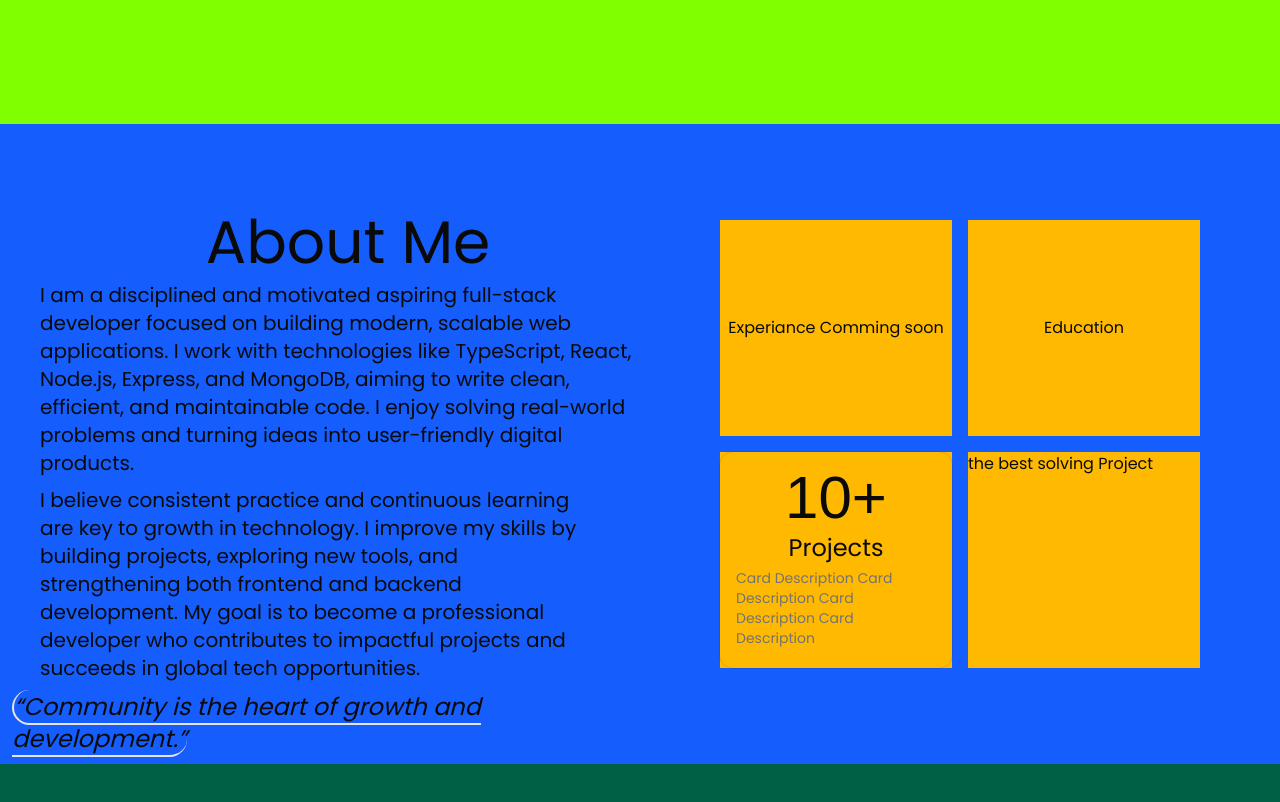
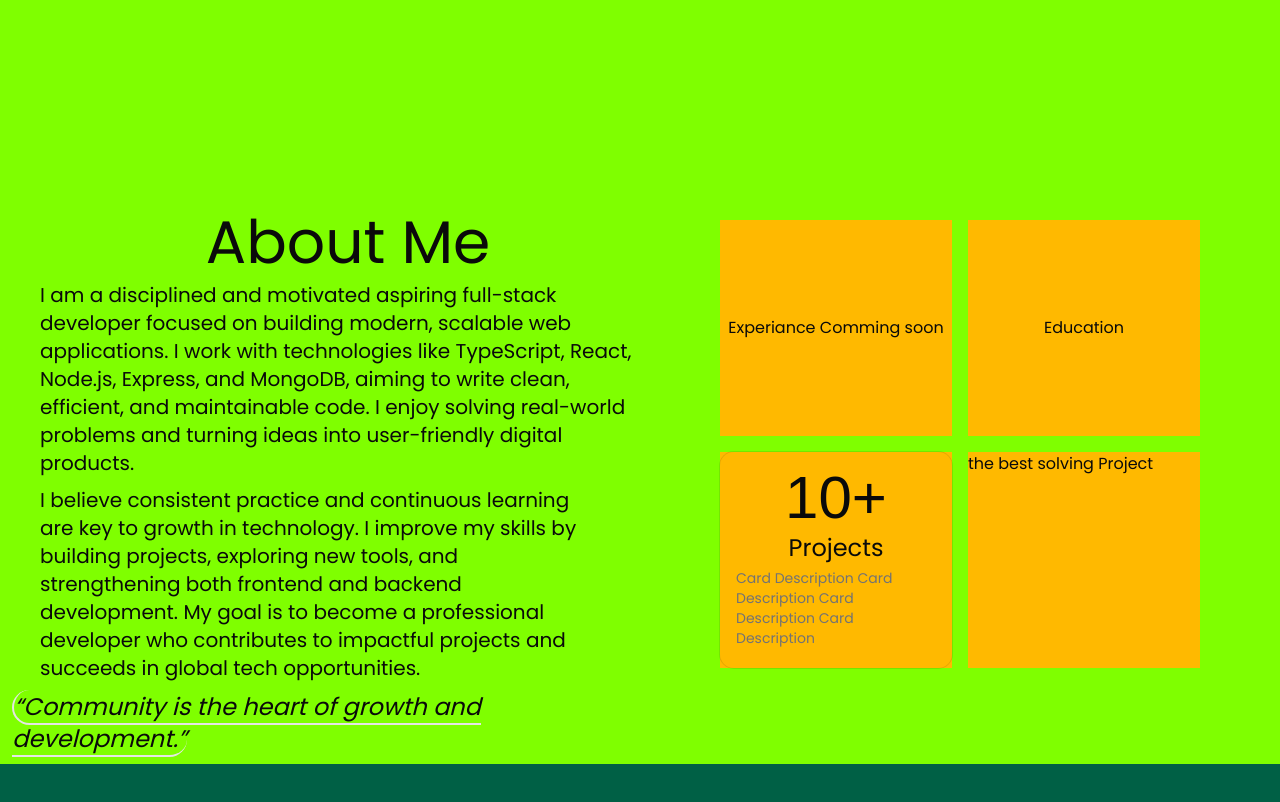
Before and after one commit to mekihallil/personal-portfolio, a React (Vite) app in the folder frontend/: page / in a window 1280 px wide. Shown: the part 580-1382 px from the top of the page. Built offline with nearby package versions, Linux system fonts and the light colour scheme; some icons are missing.

Commit message:
add structure to About Me section

```diff
--- a/frontend/src/components/Aboutme.tsx
+++ b/frontend/src/components/Aboutme.tsx
@@ -9,7 +9,7 @@ import {
 export const Aboutme = () => {
   return (
     <>
-      <div className="flex h-160  bg-blue-600 ">
+      <div className="flex h-160  ">
         {/* paragraph about me   */}
         <div className="w-1/2 text-2xl pt-20">
           <div className="grid  h-full ">
```
